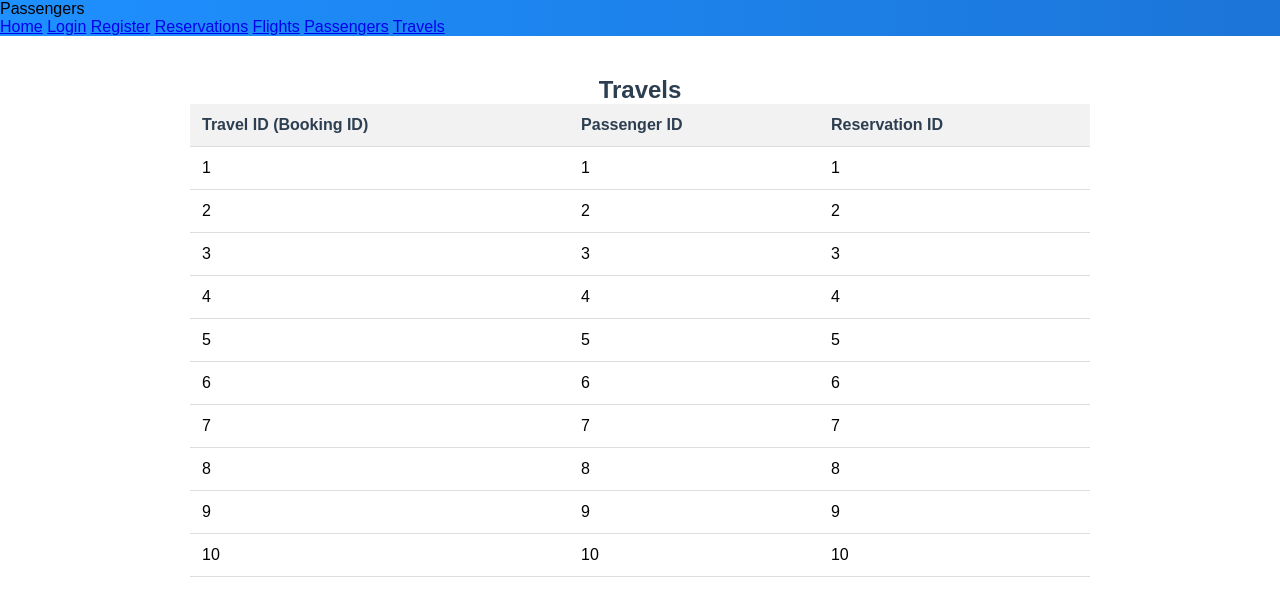
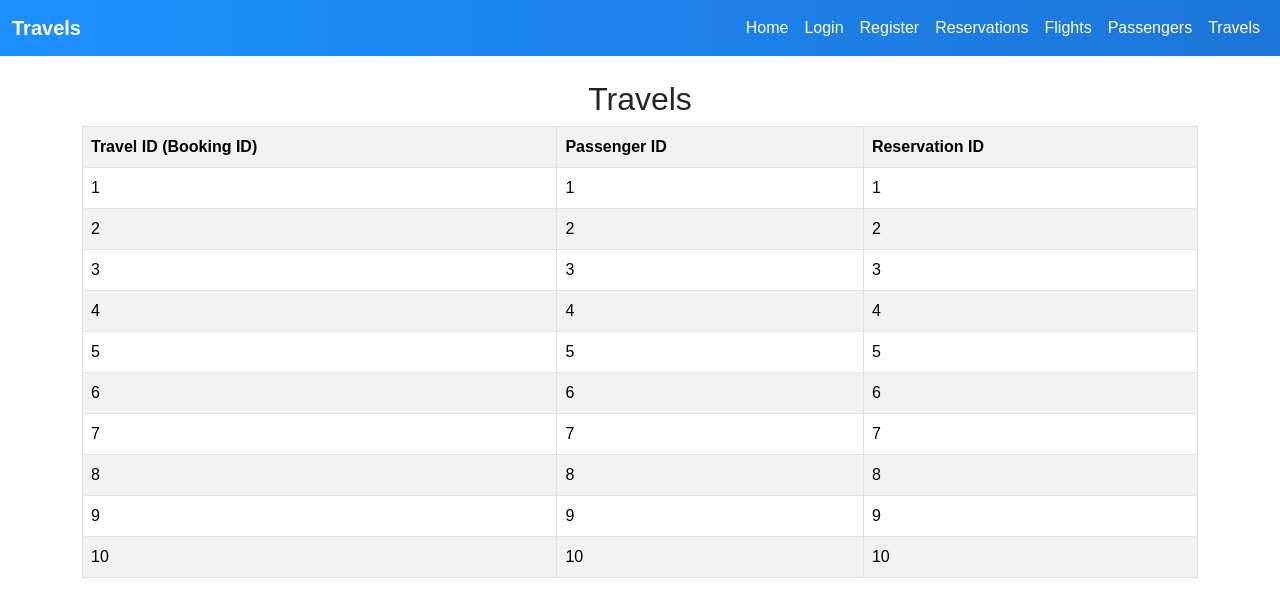
Before and after one commit to diego-lopera/AirlineDB, a plain HTML site: page src/travels.html in a window 1280 px wide. Drawn offline with nearby package versions, Linux system fonts and the light colour scheme.

Commit message:
BRIAN UPDATES

```diff
--- a/src/reservations.html
+++ b/src/reservations.html
@@ -4,8 +4,14 @@
     <meta charset="UTF-8" />
     <meta name="viewport" content="width=device-width, initial-scale=1.0" />
     <link rel="stylesheet" href="/styles/styles.css" />
+    <link
+      href="https://cdn.jsdelivr.net/npm/bootstrap@5.3.3/dist/css/bootstrap.min.css"
+      rel="stylesheet"
+    />
+    <script src="https://cdn.jsdelivr.net/npm/bootstrap@5.3.3/dist/js/bootstrap.bundle.min.js"></script>
     <title>AirReservations</title>
   </head>
+
   <body>
       <header>
       <nav class="navbar navbar-expand-lg">
@@ -56,9 +62,10 @@
       </nav>
     </header>
 
-    <div class="container">
-      <h2>Reservations</h2>
-      <table>
+     <div class="container mt-4">
+      <h2>reservations</h2>
+      <div class="table-resposive">
+        <table class="table table-bordered table-striped align-middle">
         <tr>
           <th>Reservation ID</th>
           <th>Date Outbound</th>
@@ -170,6 +177,7 @@
           <td>520.25</td>
         </tr>
       </table>
+      </div>
     </div>
   </body>
 </html>
--- a/src/travels.html
+++ b/src/travels.html
@@ -4,53 +4,68 @@
     <meta charset="UTF-8" />
     <meta name="viewport" content="width=device-width, initial-scale=1.0" />
     <link rel="stylesheet" href="/styles/styles.css" />
+    <link
+      href="https://cdn.jsdelivr.net/npm/bootstrap@5.3.3/dist/css/bootstrap.min.css"
+      rel="stylesheet"
+    />
+    <script src="https://cdn.jsdelivr.net/npm/bootstrap@5.3.3/dist/js/bootstrap.bundle.min.js"></script>
     <title>AirReservations</title>
-    <style>
-      .container {
-        margin: 40px auto;
-        width: 80%;
-        max-width: 900px;
-      }
-      h2 {
-        text-align: center;
-        color: #2c3e50;
-      }
-      table {
-        width: 100%;
-        border-collapse: collapse;
-        background-color: white;
-      }
-      th,
-      td {
-        padding: 12px;
-        border-bottom: 1px solid #ddd;
-        text-align: left;
-      }
-      th {
-        background-color: #f2f2f2;
-        font-weight: bold;
-      }
-    </style>
+
   </head>
   <body>
-    <header>
-      <nav class="navbar">
-        <div class="nav-left">Passengers</div>
-        <div class="nav-right">
-          <a href="/index.html">Home</a>
-          <a href="/src/login.html">Login</a>
-          <a href="/src/register.html">Register</a>
-          <a href="/src/reservations.html">Reservations</a>
-          <a href="/src/flights.html">Flights</a>
-          <a href="/src/passengers.html">Passengers</a>
-          <a href="/src/travels.html">Travels</a>
+     <header>
+      <nav class="navbar navbar-expand-lg">
+        <div class="container-fluid">
+          <a class="navbar-brand" href="/index.html">Travels</a>
+          <button
+            class="navbar-toggler text-white"
+            type="button"
+            data-bs-toggle="collapse"
+            data-bs-target="#mainNavbar"
+            aria-controls="mainNavbar"
+            aria-expanded="false"
+            aria-label="Toggle navigation"
+          >
+            <span class="navbar-toggler-icon" style="filter: invert(1)"></span>
+          </button>
+          <div
+            class="collapse navbar-collapse justify-content-end"
+            id="mainNavbar"
+          >
+            <ul class="navbar-nav">
+              <li class="nav-item">
+                <a class="nav-link" href="/index.html">Home</a>
+              </li>
+              <li class="nav-item">
+                <a class="nav-link" href="/src/login.html">Login</a>
+              </li>
+              <li class="nav-item">
+                <a class="nav-link" href="/src/register.html">Register</a>
+              </li>
+              <li class="nav-item">
+                <a class="nav-link" href="/src/reservations.html"
+                  >Reservations</a
+                >
+              </li>
+              <li class="nav-item">
+                <a class="nav-link" href="/src/flights.html">Flights</a>
+              </li>
+              <li class="nav-item">
+                <a class="nav-link" href="/src/passengers.html">Passengers</a>
+              </li>
+              <li class="nav-item">
+                <a class="nav-link" href="/src/travels.html">Travels</a>
+              </li>
+            </ul>
+          </div>
         </div>
       </nav>
     </header>
 
-    <div class="container">
+    <div class="container mt-4">
       <h2>Travels</h2>
-      <table>
+      <div class="table-resposive">
+        <table class="table table-bordered table-striped align-middle">
         <tr>
           <th>Travel ID (Booking ID)</th>
           <th>Passenger ID</th>
@@ -108,5 +123,6 @@
         </tr>
       </table>
     </div>
+    </div>
   </body>
 </html>
```
